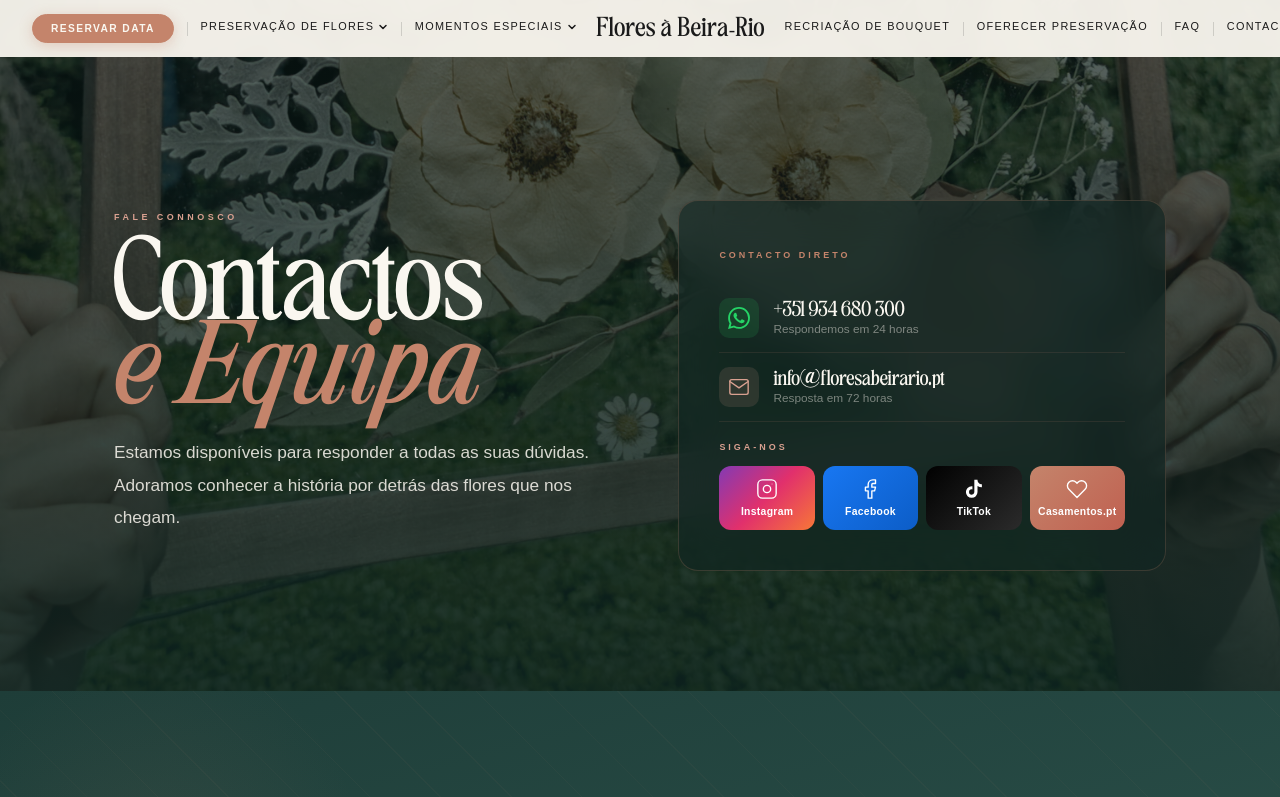
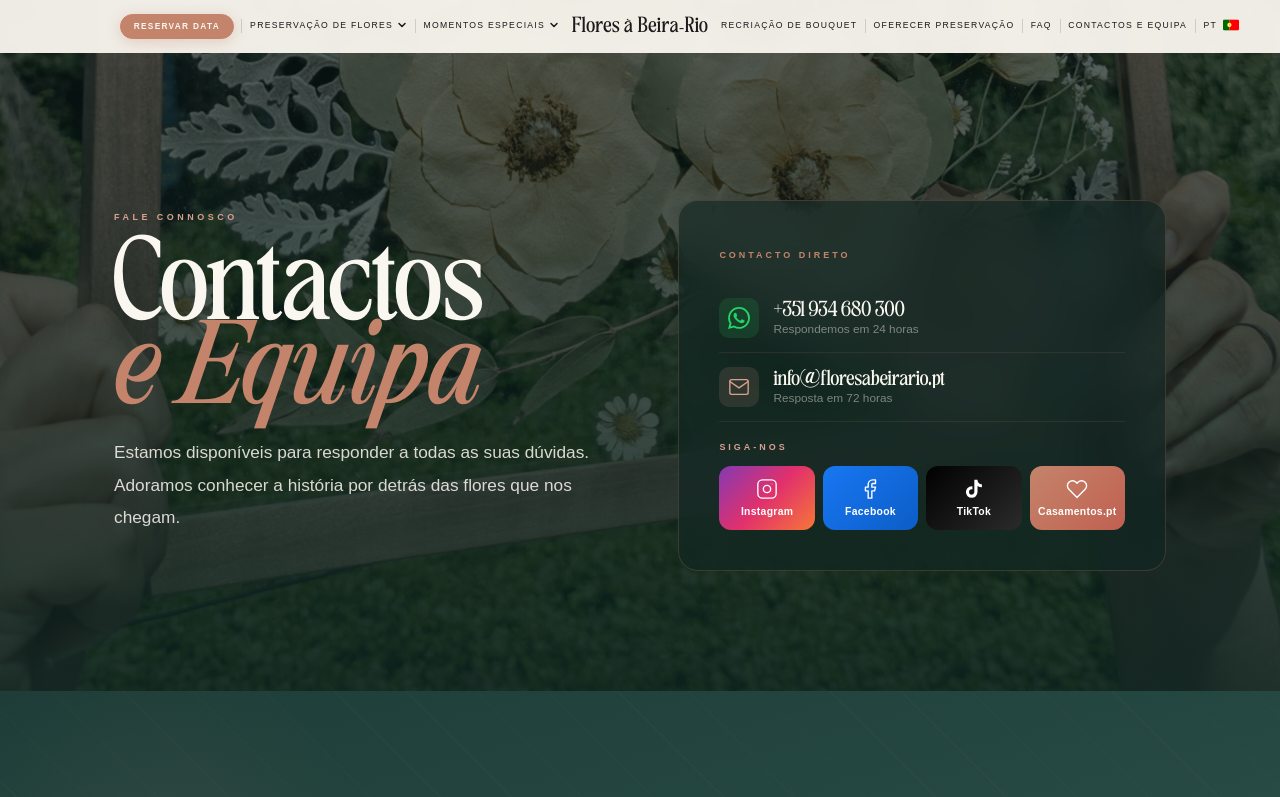
Before and after one commit to floresabeirario/fbr-website, a Next.js app: page /contactos in a window 1280 px wide. Shown: the top 797 px of the page. Built offline with nearby package versions, Linux system fonts and the light colour scheme; a web font is replaced by a local one.

Commit message:
Update globals.css

```diff
--- a/app/globals.css
+++ b/app/globals.css
@@ -67,28 +67,28 @@ button:focus-visible {
   align-items: center;
   max-width: 1440px;
   margin: 0 auto;
-  padding: 0 24px;
+  padding: 0 16px;
 }
-@media (min-width: 1280px) { .nav-bar { padding: 0 32px; } }
+@media (min-width: 1400px) { .nav-bar { padding: 0 32px; } }
 
 .nav-left {
   flex: 1;
   display: flex;
-  gap: clamp(6px, 1vw, 16px);
+  gap: clamp(4px, 0.6vw, 14px);
   align-items: center;
   justify-content: flex-end;
 }
 
 .nav-logo {
   flex: 0 0 auto;
-  font-size: clamp(1rem, 1.5vw, 1.4rem);
+  font-size: clamp(0.85rem, 1.2vw, 1.4rem);
   font-family: 'TAN-MEMORIES', serif;
   text-align: center;
   text-decoration: none !important;
   line-height: 1.1;
   letter-spacing: 0.5px;
   white-space: nowrap;
-  padding: 2px 20px;
+  padding: 2px clamp(8px, 1vw, 20px);
   border-bottom: 1px solid transparent;
   transition: all 0.3s ease;
 }
@@ -102,7 +102,7 @@ button:focus-visible {
 }
 .nav-right {
   display: flex;
-  gap: clamp(6px, 1vw, 16px);
+  gap: clamp(4px, 0.6vw, 14px);
   align-items: center;
 }
 
@@ -117,6 +117,7 @@ button:focus-visible {
   font-family: var(--font-google-sans), 'Google Sans', sans-serif;
 }
 
+/* Nav links escalam com o ecrã */
 .nav-link {
   text-decoration: none !important;
   transition: all 0.3s ease;
@@ -125,6 +126,9 @@ button:focus-visible {
   border-bottom: 1px solid transparent;
   line-height: 1.4;
   padding-bottom: 2px;
+  font-size: clamp(0.54rem, 0.55vw, 0.68rem) !important;
+  letter-spacing: clamp(0.8px, 0.1vw, 1.3px) !important;
+  white-space: nowrap;
 }
 .nav-link:hover { border-bottom: 1px solid currentColor; }
 
@@ -185,13 +189,13 @@ button:focus-visible {
 .nav-cta {
   display: inline-flex;
   align-items: center;
-  font-size: 0.64rem;
+  font-size: clamp(0.52rem, 0.55vw, 0.64rem);
   font-weight: 600;
-  letter-spacing: 1.4px;
+  letter-spacing: clamp(0.8px, 0.1vw, 1.4px);
   text-transform: uppercase;
   text-decoration: none !important;
   font-family: var(--font-google-sans), 'Google Sans', sans-serif;
-  padding: 8px 18px;
+  padding: clamp(6px, 0.5vw, 8px) clamp(10px, 1vw, 18px);
   border-radius: 100px;
   transition: all 0.3s ease;
   white-space: nowrap;
```
